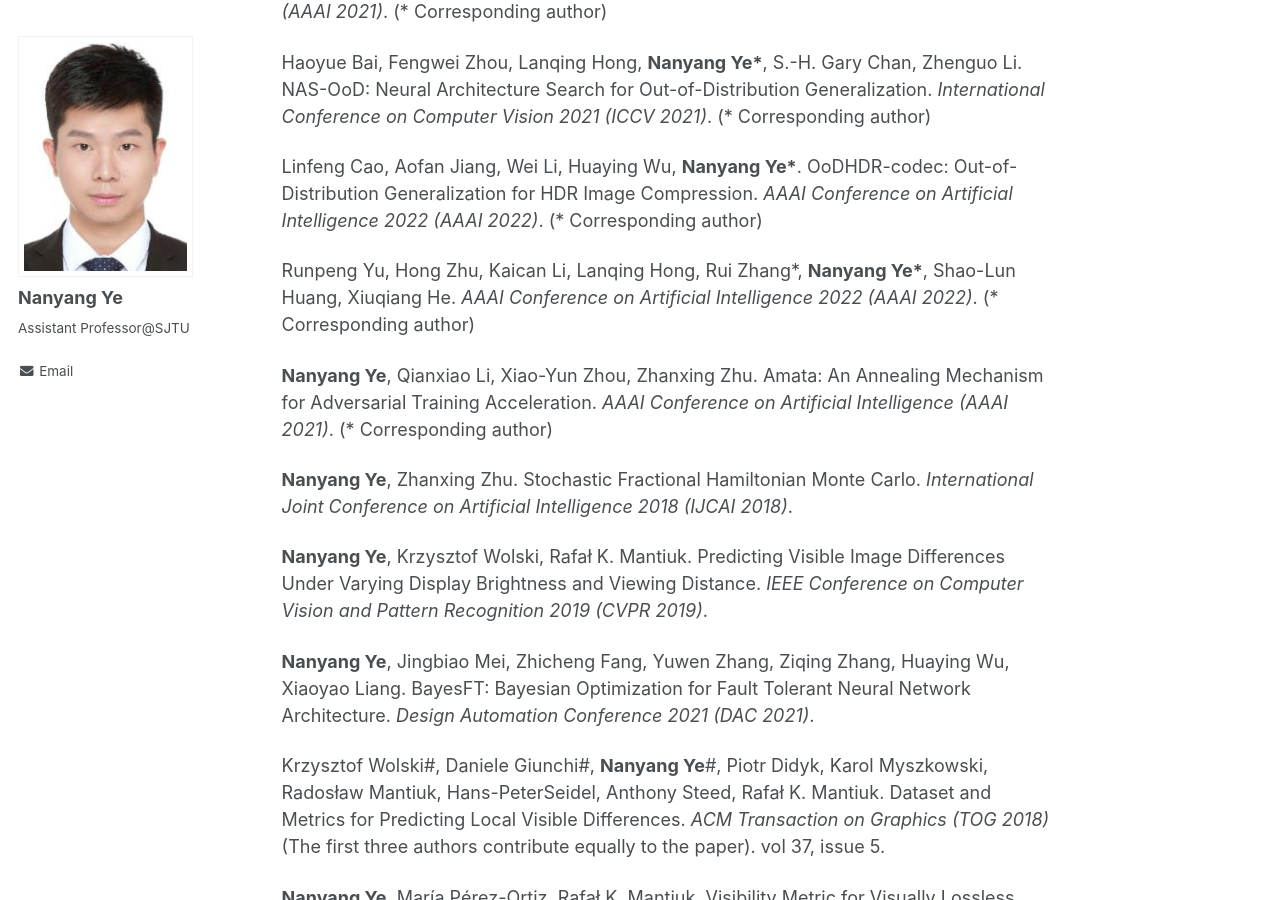
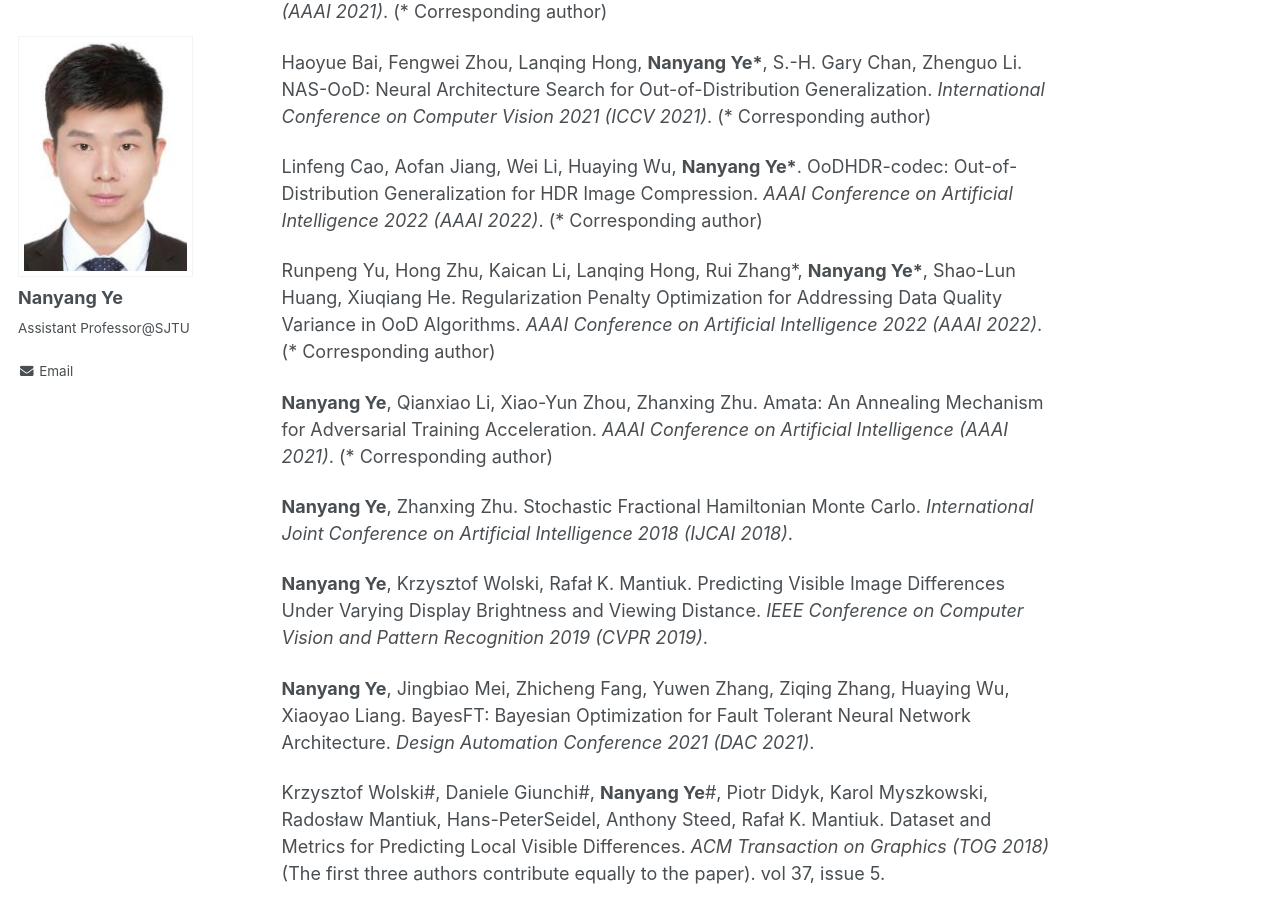
Before and after one commit to ynysjtu/ynysjtu.github.io, a Jekyll site: the page built from _pages/about.md, in a window 1280 px wide and 900 px high, scrolled down 935 px. Built offline with Jekyll 4.4.1, drawn with Linux system fonts in a browser that asks for light colours.

Commit message:
Update about.md

```diff
--- a/_pages/about.md
+++ b/_pages/about.md
@@ -28,7 +28,7 @@ Haoyue Bai, Fengwei Zhou, Lanqing Hong, **Nanyang Ye\***, S.-H. Gary Chan, Zheng
 
 Linfeng Cao, Aofan Jiang, Wei Li, Huaying Wu, **Nanyang Ye\***. OoDHDR-codec: Out-of-Distribution Generalization for HDR Image Compression. *AAAI Conference on Artificial Intelligence 2022 (AAAI 2022)*. (\* Corresponding author)
 
-Runpeng Yu, Hong Zhu, Kaican Li, Lanqing Hong, Rui Zhang\*, **Nanyang Ye\***, Shao-Lun Huang, Xiuqiang He. *AAAI Conference on Artificial Intelligence 2022 (AAAI 2022)*. (\* Corresponding author)
+Runpeng Yu, Hong Zhu, Kaican Li, Lanqing Hong, Rui Zhang\*, **Nanyang Ye\***, Shao-Lun Huang, Xiuqiang He. Regularization Penalty Optimization for Addressing Data Quality Variance in OoD Algorithms. *AAAI Conference on Artificial Intelligence 2022 (AAAI 2022)*. (\* Corresponding author)
 
 **Nanyang Ye**, Qianxiao Li, Xiao-Yun Zhou, Zhanxing Zhu. Amata: An Annealing Mechanism for Adversarial Training Acceleration. *AAAI Conference on Artificial Intelligence (AAAI 2021)*. (\* Corresponding author)
 
```
